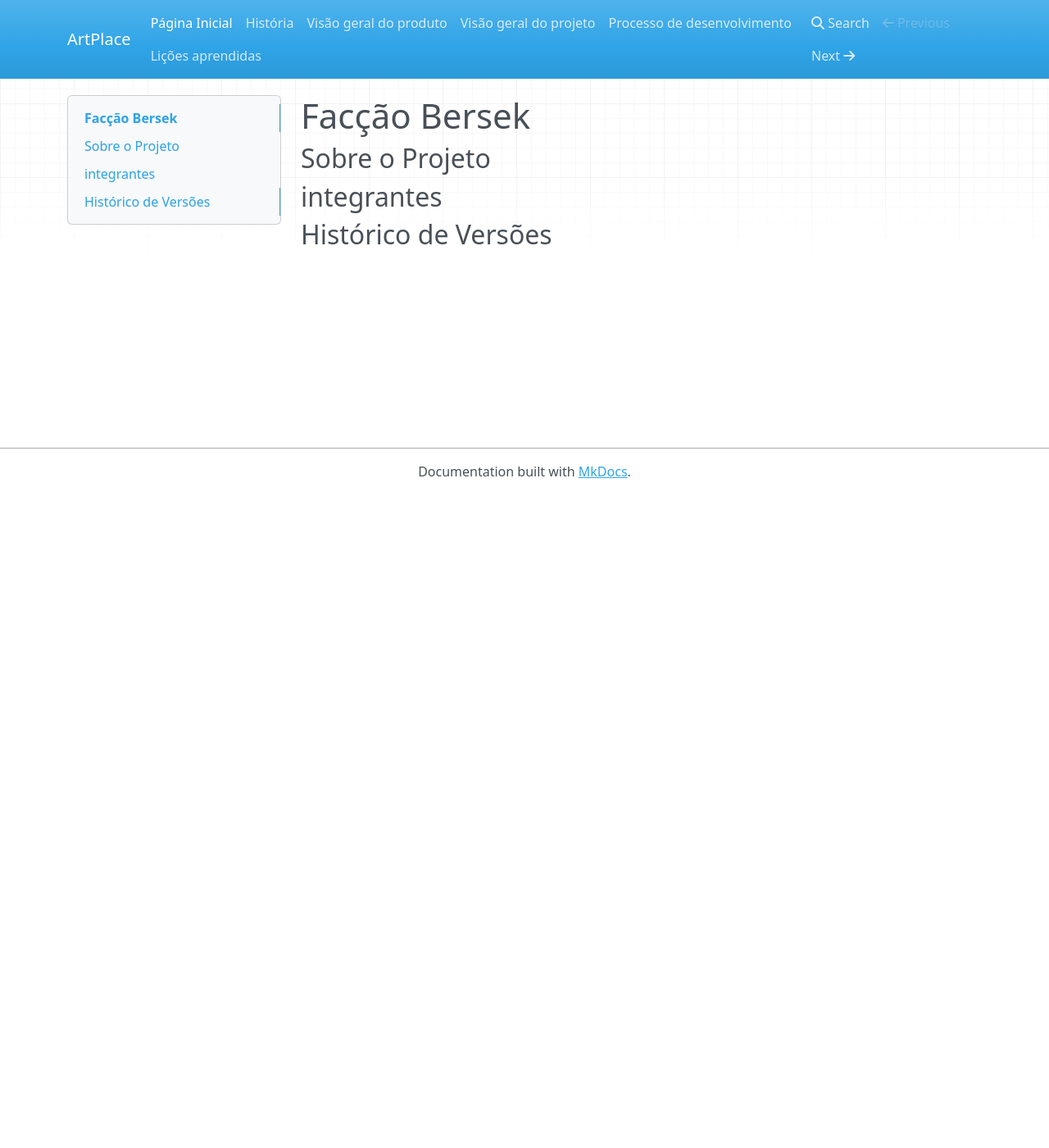
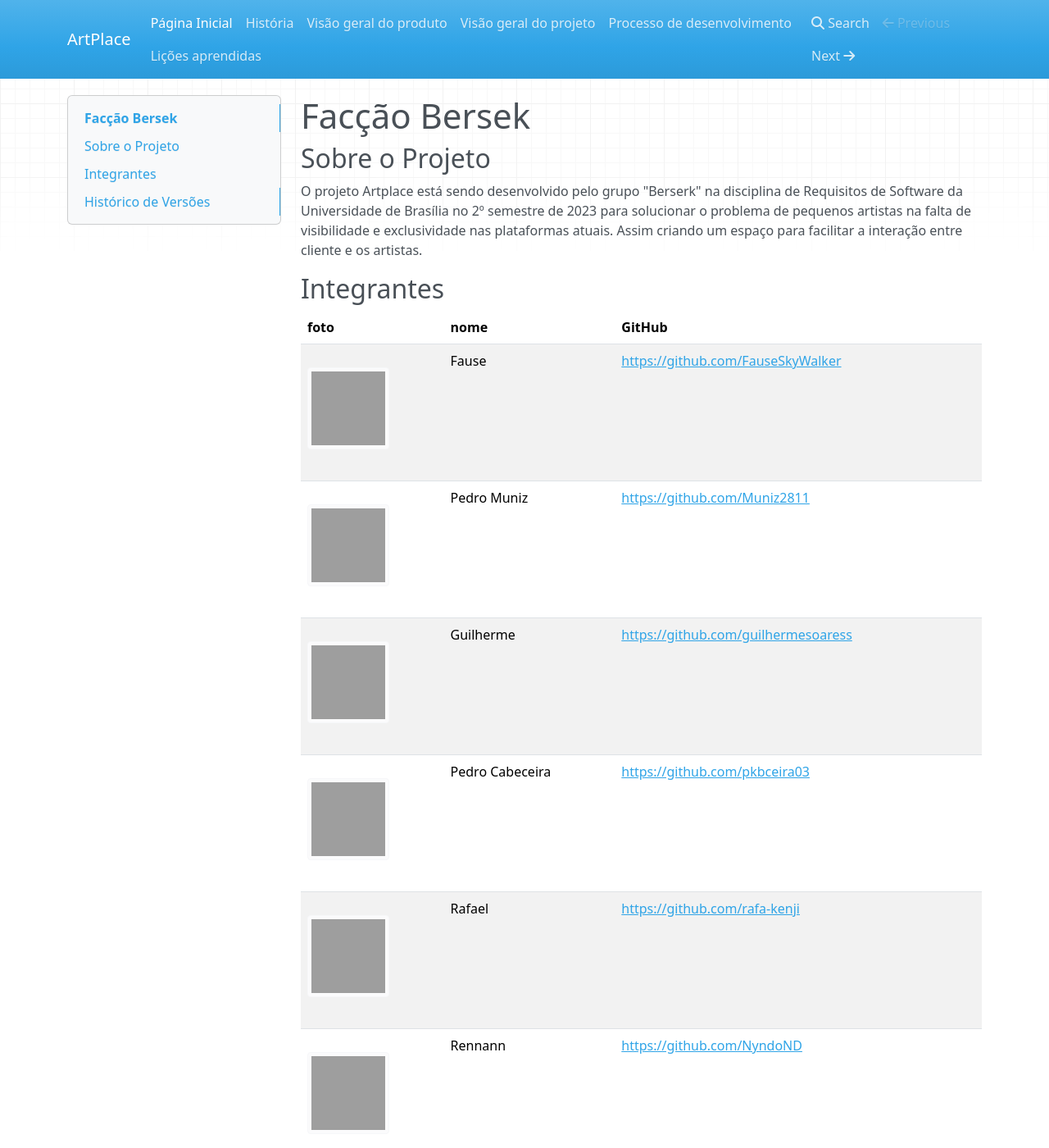
Before and after one commit to mdsreq-fga-unb/2023.2-ArtPlace, an MkDocs documentation site: the page built from docs/index.md, in a window 1280 px wide and 1400 px high. Shown: the whole window at 82% size. Built offline with MkDocs 1.6.1, drawn with Linux system fonts in a browser that asks for light colours; nearby versions of some CDN libraries; some of the changed text lies outside the part shown; grey boxes are pictures that could not be loaded.

Commit message:
Adicionando o index

```diff
--- a/docs/index.md
+++ b/docs/index.md
@@ -1,7 +1,23 @@
 # Facção Bersek
 
 ## Sobre o Projeto
+O projeto Artplace está sendo desenvolvido pelo grupo "Berserk" na disciplina de Requisitos de Software da Universidade de Brasília no 2º semestre de 2023 para solucionar o problema de pequenos artistas na falta de visibilidade e exclusividade nas plataformas atuais. Assim criando um espaço para facilitar a interação entre cliente e os artistas.
+## Integrantes
 
-## integrantes
+| foto | nome | GitHub |
+| ---- | ---- | ------ |
+| <img src="https://avatars.githubusercontent.com/u/90693864?v=4" alt="Foto" style="width:100px"/> | Fause | [https://github.com/FauseSkyWalker](https://github.com/FauseSkyWalker) |
+| <img src="https://avatars.githubusercontent.com/u/106991930?v=4" alt="Foto" style="width:100px"/> | Pedro Muniz| [https://github.com/Muniz2811](https://github.com/Muniz2811) |
+| <img src="https://avatars.githubusercontent.com/u/88786065?v=4" alt="Foto" style="width:100px"/> | Guilherme | [https://github.com/guilhermesoaress](https://github.com/guilhermesoaress) |
+| <img src="https://avatars.githubusercontent.com/u/109092210?v=4" alt="Foto" style="width:100px"/> | Pedro Cabeceira | [https://github.com/pkbceira03](https://github.com/pkbceira03) |
+| <img src="https://avatars.githubusercontent.com/u/79025349?v=4" alt="Foto" style="width:100px"/> | Rafael | [https://github.com/rafa-kenji](https://github.com/rafa-kenji) |
+| <img src="https://avatars.githubusercontent.com/u/64983769?v=4" alt="Foto" style="width:100px"/> | Rennann| [https://github.com/NyndoND](https://github.com/NyndoND) |
 
 ## Histórico de Versões
+
+|  Versão  |   Data   |                      Descrição                      |    Autor(es)   |
+| -------- | -------- | --------------------------------------------------- | -------------- |
+|  `1.0`   | 19/04/23 | Criação do escopo do documento | Fause |
+|  `1.2`   | 23/04/23 | Atualização das informações | Pedro Muniz |
+|  `1.3`   | 24/04/23 | Revisão dos tópicos | Fause, Pedro Cabeceira |
+|  `1.4`   | 26/04/23 | Finalização | Equipe |
```
